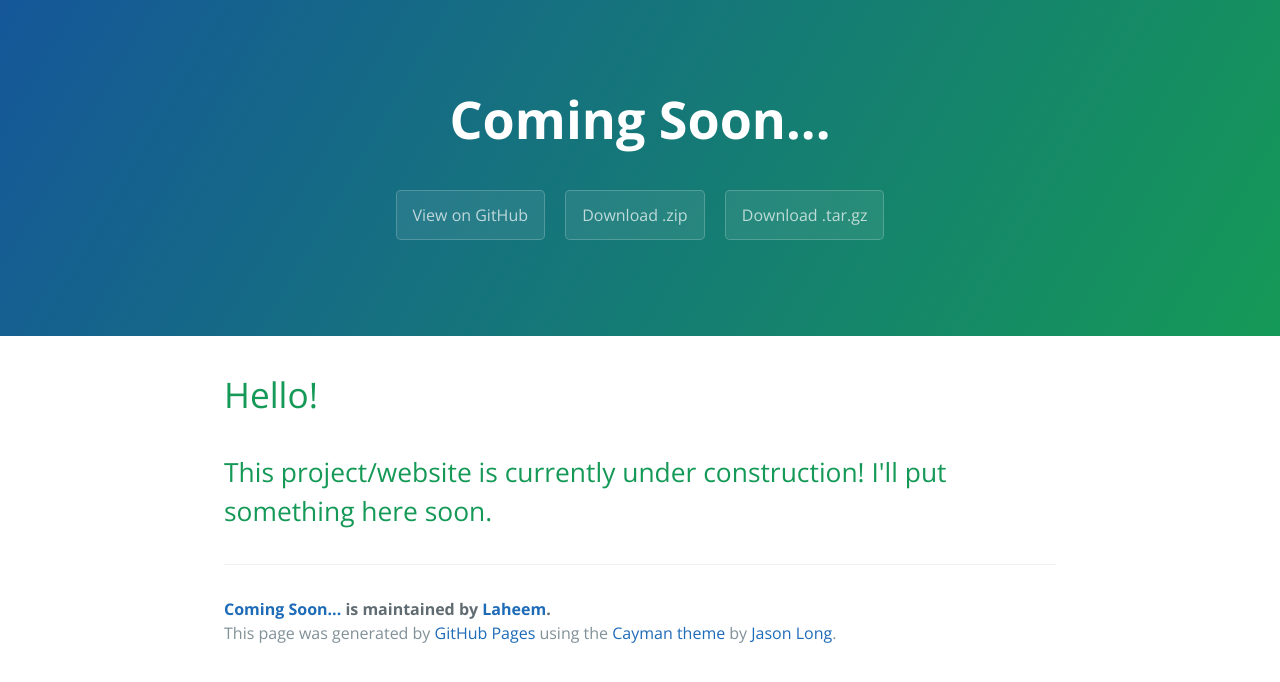
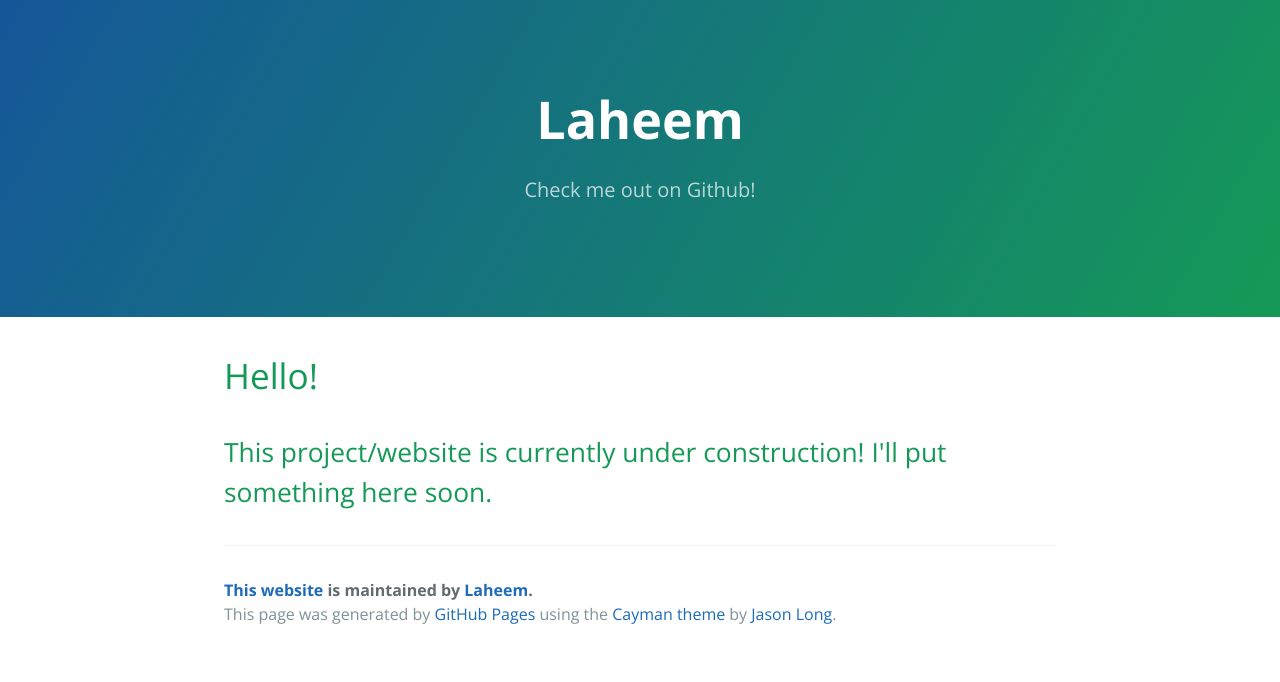
Before and after one commit to Laheem/GitHubWebsite, a plain HTML site: page index.html in a window 1280 px wide. Drawn offline with nearby package versions, Linux system fonts and the light colour scheme.

Commit message:
Updating some of the base HTML for later.

```diff
--- a/index.html
+++ b/index.html
@@ -11,11 +11,8 @@
   </head>
   <body>
     <section class="page-header">
-      <h1 class="project-name">Coming Soon...</h1>
-      <h2 class="project-tagline"></h2>
-      <a href="https://github.com/Laheem/GitHubWebsite" class="btn">View on GitHub</a>
-      <a href="https://github.com/Laheem/GitHubWebsite/zipball/master" class="btn">Download .zip</a>
-      <a href="https://github.com/Laheem/GitHubWebsite/tarball/master" class="btn">Download .tar.gz</a>
+      <h1 class="project-name">Laheem</h1>
+      <h2 class="project-tagline">Check me out on Github!</h2>
     </section>
 
     <section class="main-content">
@@ -26,7 +23,7 @@
 <a id="this-projectwebsite-is-currently-under-construction-ill-put-something-here-soon" class="anchor" href="#this-projectwebsite-is-currently-under-construction-ill-put-something-here-soon" aria-hidden="true"><span aria-hidden="true" class="octicon octicon-link"></span></a>This project/website is currently under construction! I'll put something here soon.</h2>
 
       <footer class="site-footer">
-        <span class="site-footer-owner"><a href="https://github.com/Laheem/GitHubWebsite">Coming Soon...</a> is maintained by <a href="https://github.com/Laheem">Laheem</a>.</span>
+        <span class="site-footer-owner"><a href="https://github.com/Laheem/GitHubWebsite">This website</a> is maintained by <a href="https://github.com/Laheem">Laheem</a>.</span>
 
         <span class="site-footer-credits">This page was generated by <a href="https://pages.github.com">GitHub Pages</a> using the <a href="https://github.com/jasonlong/cayman-theme">Cayman theme</a> by <a href="https://twitter.com/jasonlong">Jason Long</a>.</span>
       </footer>
```
